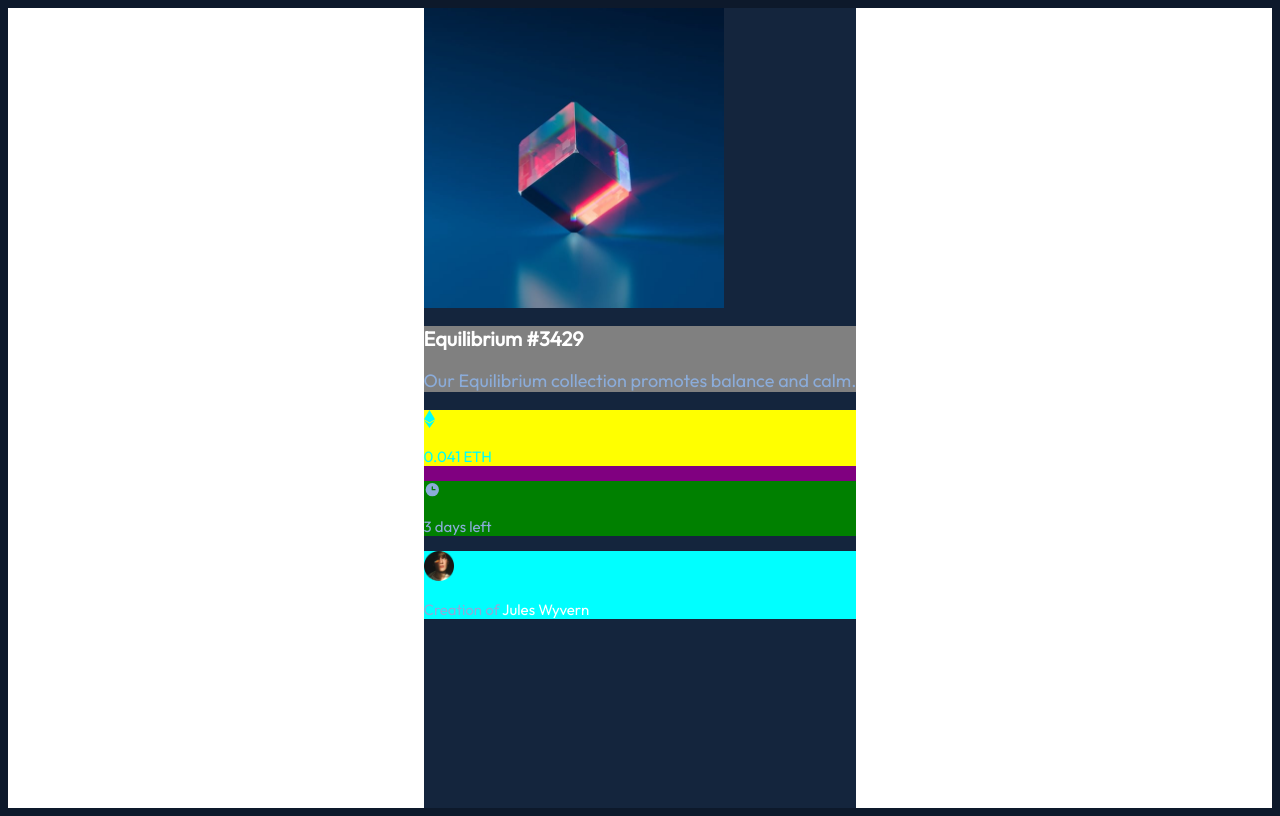
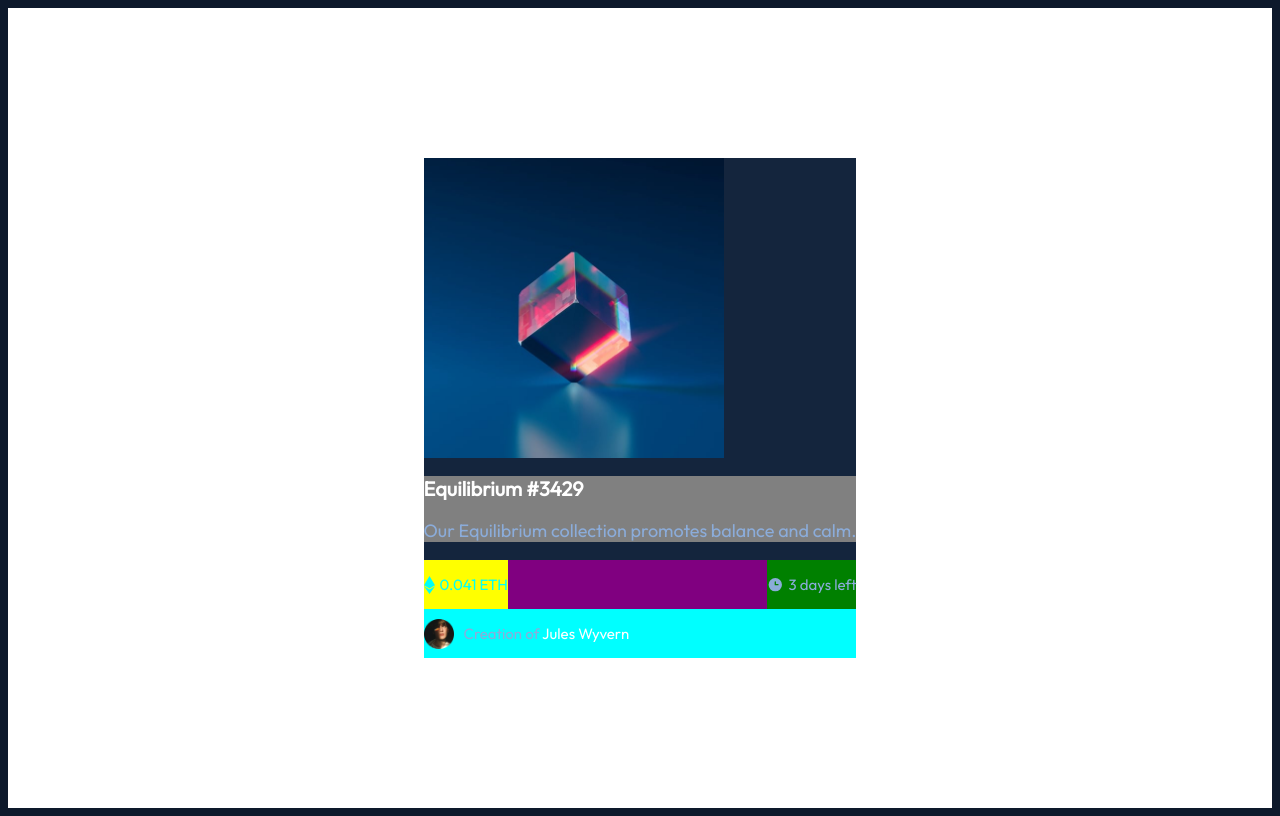
Before and after one commit to Brian-Lin-2/frontend-mentor-nft, a plain HTML site: page index.html in a window 1280 px wide. Drawn offline with Linux system fonts and the light colour scheme.

Commit message:
Format card content with flexbox

```diff
--- a/styles.css
+++ b/styles.css
@@ -12,6 +12,7 @@ body {
   background: white;
   display: flex;
   justify-content: center;
+  align-items: center;
 
   /* 100vh means 100% of viewport height. */
   min-height: 100vh;
@@ -19,6 +20,7 @@ body {
 
 .card {
   background: hsl(216, 50%, 16%);
+  max-height: 75vh;
 }
 
 .equilibrium {
@@ -38,9 +40,17 @@ body {
 
 .info {
   background: purple;
+
+  /* Even if parent is a flexbox,
+  children still have to be declared as a flex item. */
+  display: flex;
+  justify-content: space-between;
 }
 
 .info .left {
+  display: flex;
+  align-items: center;
+  gap: 5px;
   background: yellow;
   font-weight: 900px;
   color: hsl(178, 100%, 50%);
@@ -48,11 +58,17 @@ body {
 }
 
 .info .right{
+  display: flex;
+  align-items: center;
+  gap: 5px;
   background: green;
   font-size: 15px;
 }
 
 .footer {
+  display: flex;
+  align-items: center;
+  gap: 10px;
   background: cyan;
   font-size: 15px;
 }
```
